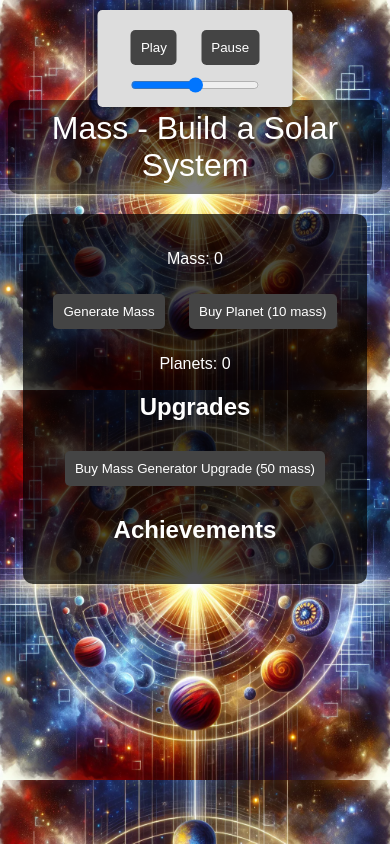
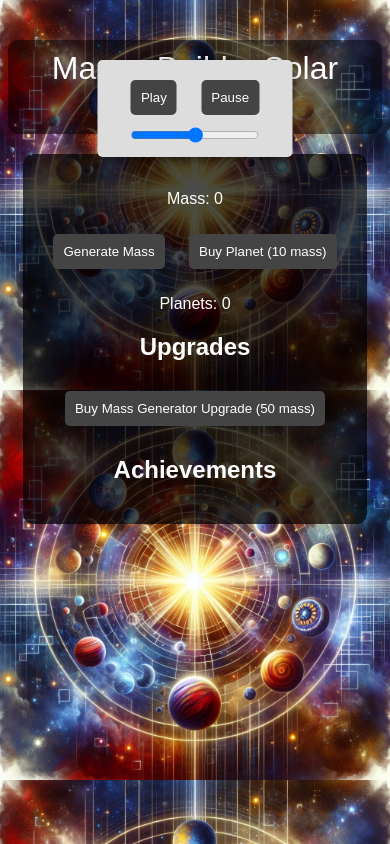
Before and after one commit to Abhrankan-Chakrabarti/mass, a plain HTML site: page index.html in a window 390 px wide. Drawn offline with Linux system fonts and the light colour scheme.

Commit message:
Update styles.css

```diff
--- a/styles.css
+++ b/styles.css
@@ -8,7 +8,7 @@ body {
 
 #musicControls {
     position: fixed;
-    top: 20px; /* Adjust for default view */
+    top: 50px; /* Adjust this value as needed */
     left: 50%;
     transform: translateX(-50%);
     z-index: 9999;
@@ -18,38 +18,14 @@ body {
     box-shadow: 0 2px 10px rgba(0, 0, 0, 0.5);
 }
 
-@media (max-width: 768px) {
-    #musicControls {
-        top: 15px; /* Adjust for tablets */
-    }
-}
-
-@media (max-width: 480px) {
-    #musicControls {
-        top: 10px; /* Adjust for mobile phones */
-    }
-}
-
 #title {
-    margin-top: 60px; /* Default margin for larger screens */
+    margin-top: 20px; /* Ensure it has some space from the top */
     text-align: center;
     color: white;
     font-size: 2em;
     padding: 10px;
     background: rgba(0, 0, 0, 0.5);
     border-radius: 10px;
-}
-
-@media (max-width: 768px) {
-    #title {
-        margin-top: 80px; /* Increase margin for tablets */
-    }
-}
-
-@media (max-width: 480px) {
-    #title {
-        margin-top: 100px; /* Further increase margin for mobile phones */
-    }
 }
 
 #game {
@@ -66,7 +42,7 @@ body {
     border-radius: 10px;
     margin: 10px 0;
     position: relative;
-    z-index: 10;
+    z-index: 1;
 }
 
 .progress-fill {
@@ -75,7 +51,17 @@ body {
     background-color: #4caf50;
     border-radius: 10px;
     transition: width 0.5s;
-    z-index: 10;
+    z-index: 2;
+}
+
+/* Mobile devices */
+@media (max-width: 768px) {
+    #musicControls {
+        top: 60px; /* Adjust to make sure it's below the title */
+    }
+    #title {
+        margin-top: 40px; /* Adjust to create space for controls */
+    }
 }
 
 button {
```
